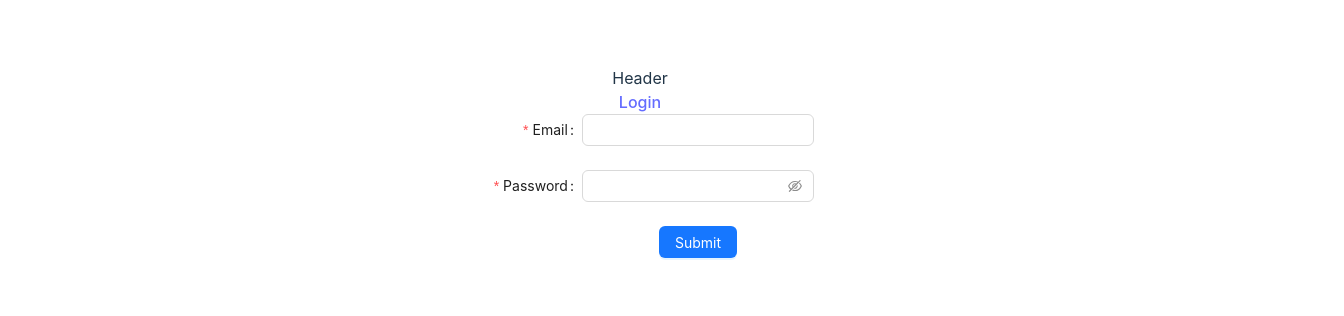
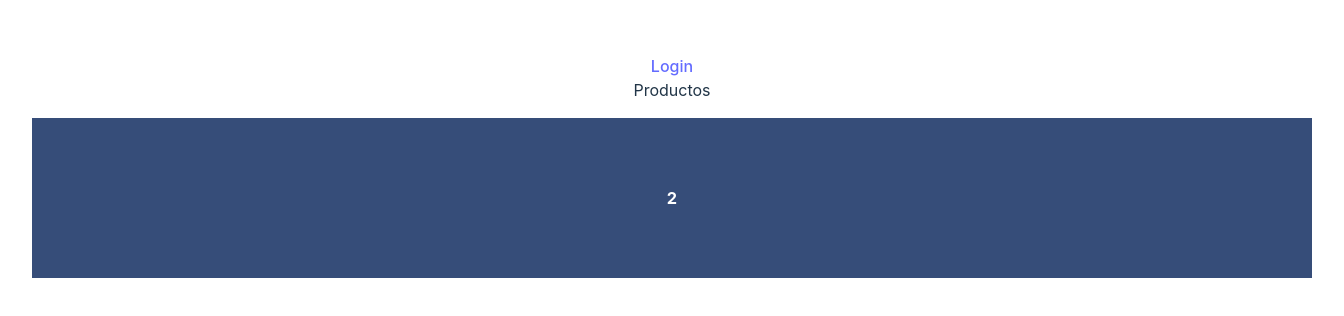
Before and after one commit to JuandaMT/Frontend-eCommerce-React, a React (Vite) app: page / in a window 1280 px wide. Shown: the part 226-542 px from the top of the page, 1344 px wide, since content can reach past the window. Built offline with nearby package versions, Linux system fonts and the light colour scheme.

Commit message:
creado el register

```diff
--- a/src/App.jsx
+++ b/src/App.jsx
@@ -4,20 +4,29 @@ import Login from "./components/Login/Login";
 import { UserProvider } from "./context/UserContext/UserState";
 import Profile from "./components/Profile/Profile";
 import Header from "./components/Header/Header";
+import { ProductsProvider } from "./context/ProductsContext/ProductsState";
+import { OrdersProvider } from "./context/OrdersContext/OrdersSate";
+import Home from "./components/Home/Home";
 
 function App() {
   return (
     <>
       <div className="App">
+        <BrowserRouter>
           <UserProvider>
-          <BrowserRouter>
+            <ProductsProvider>
+              <OrdersProvider>
                 <Header />
                 <Routes>
-              <Route path="/" element={<Login />} />
+                  <Route path="/" element={<Home />} />
+                  <Route path="/login" element={<Login />} />
                   <Route path="/profile" element={<Profile />} />
+                  {/* <Route path="/signup" element={<SignUp />} /> */}
                 </Routes>
+              </OrdersProvider>
+            </ProductsProvider>
+          </UserProvider>
         </BrowserRouter>
-        </UserProvider>
       </div>
     </>
   );
--- a/src/components/Header/Header.jsx
+++ b/src/components/Header/Header.jsx
@@ -15,20 +15,22 @@ function Header() {
 
   return (
     <nav className="header">
-    <span>Header</span>
     <div>
       {token ? (
         <>
-          <span onClick={logoutUser}>
-            <Link to="/logout">Logout</Link>
+          <span>
+            <Link to="/">Products </Link>
           </span>
           <span>
-            <Link to="/profile">Profile</Link>
+            <Link to="/profile">Profile </Link>
+          </span>
+          <span onClick={logoutUser}>
+            <Link to="/logout">Logout </Link>
           </span>
         </>
       ) : (
         <span>
-          <Link to="/">Login</Link>
+          <Link to="/login">Login</Link>
         </span>
       )}
     </div>
--- /dev/null
+++ b/src/components/Home/Banner/Banner.jsx
@@ -0,0 +1,28 @@
+import React from "react";
+import { Carousel } from "antd";
+
+const contentStyle = {
+    height: '160px',
+    color: '#fff',
+    lineHeight: '160px',
+    textAlign: 'center',
+    background: '#364d79',
+  };
+  const Banner = () => (
+    <Carousel autoplay>
+      <div>
+        <h3 style={contentStyle}>1</h3>
+      </div>
+      <div>
+        <h3 style={contentStyle}>2</h3>
+      </div>
+      <div>
+        <h3 style={contentStyle}>3</h3>
+      </div>
+      <div>
+        <h3 style={contentStyle}>4</h3>
+      </div>
+    </Carousel>
+  );
+
+export default Banner;
--- /dev/null
+++ b/src/components/Home/Home.jsx
@@ -0,0 +1,12 @@
+import Banner from "./Banner/Banner";
+
+const Home = () => {
+  return (
+    <>
+      Productos
+      <Banner></Banner>
+    </>
+  );
+};
+
+export default Home;
--- a/src/components/Login/Login.jsx
+++ b/src/components/Login/Login.jsx
@@ -1,12 +1,14 @@
 import { useContext } from "react";
 import { UserContext } from "../../context/UserContext/UserState";
 import { Form, Input, Button } from "antd";
+import { useNavigate } from "react-router-dom";
 
 const Login = () => {
   const { login } = useContext(UserContext);
-
+  const navigate = useNavigate();
   const onFinish = (values) => {
     login(values);
+    navigate("/");
   };
 
   const onFinishFailed = (errorInfo) => {
--- a/src/components/Profile/Profile.jsx
+++ b/src/components/Profile/Profile.jsx
@@ -11,7 +11,7 @@ const Profile = () => {
     return <span>Cargando...</span>;
   }
 
-  return <div>Profile {user.name}</div>;
-};
+  return <div>Profile {user.name} </div>;
+ };
 
 export default Profile;
--- a/src/context/UserContext/UserReducer.js
+++ b/src/context/UserContext/UserReducer.js
@@ -10,11 +10,16 @@ const users = (state, action) => {
         ...state,
         user: action.payload,
       };
-      case "LOGOUT":
+    case "LOGOUT":
       return {
         ...state,
         user: null,
-        token: null
+        token: null,
+      };
+    case "REGISTER":
+      return {
+        ...state,
+        user: action.payload,
       };
 
     default:
--- a/src/context/UserContext/UserState.jsx
+++ b/src/context/UserContext/UserState.jsx
@@ -15,6 +15,15 @@ export const UserContext = createContext(initialState);
 
 export const UserProvider = ({ children }) => {
   const [state, dispatch] = useReducer(UserReducer, initialState);
+
+  const signup = async (user) => {
+    const res = await axios.post(API_URL, user);
+
+    dispatch({
+      type: "SIGNUP",
+      payload: res.data,
+    });
+  };
 
   const login = async (user) => {
     const res = await axios.post(API_URL + "/users/login", user);
@@ -66,6 +75,7 @@ export const UserProvider = ({ children }) => {
         login,
         getUserInfo,
         logout,
+        signup,
       }}
     >
       {children}
```
Lines whose indentation alone changed are shown as unchanged.
